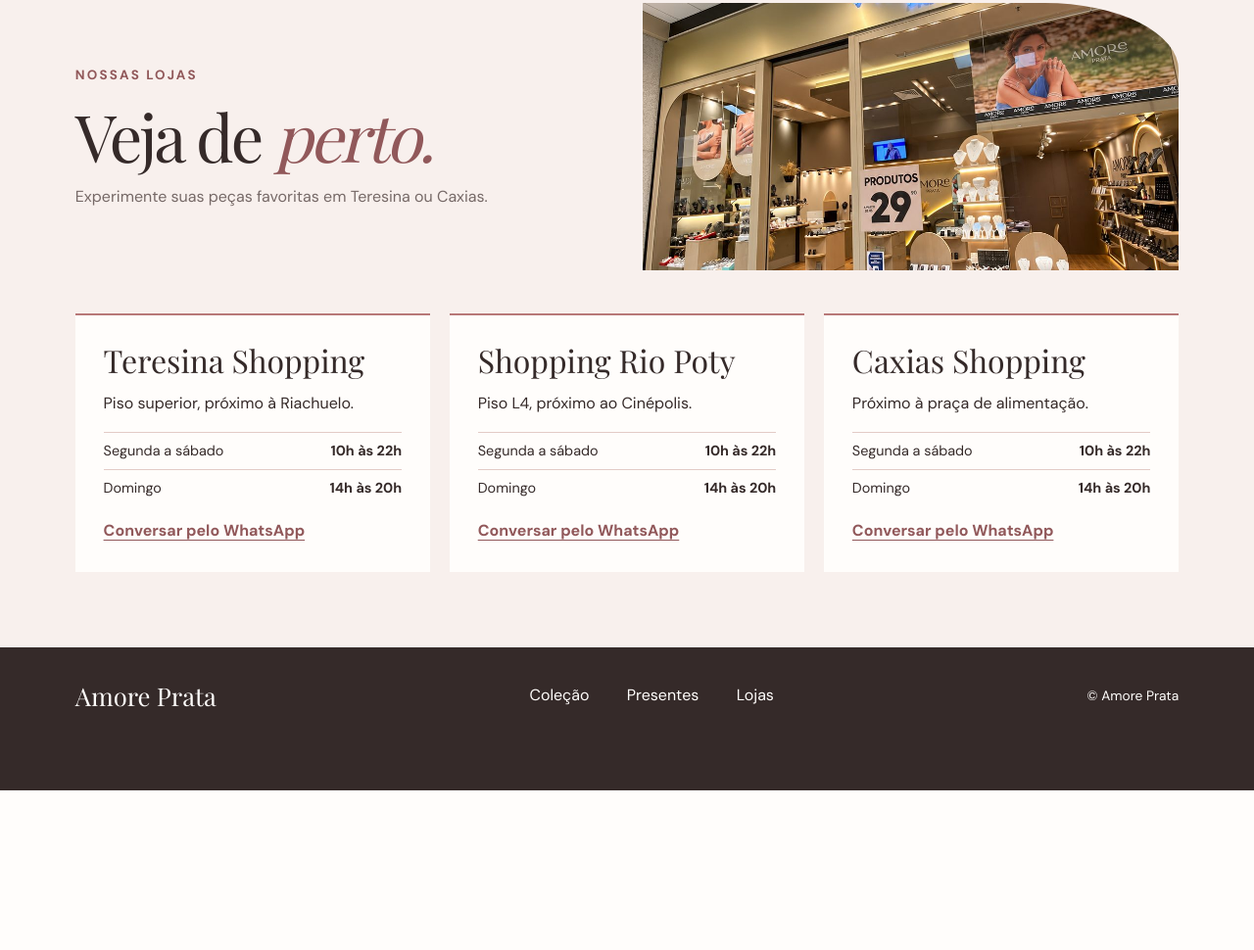
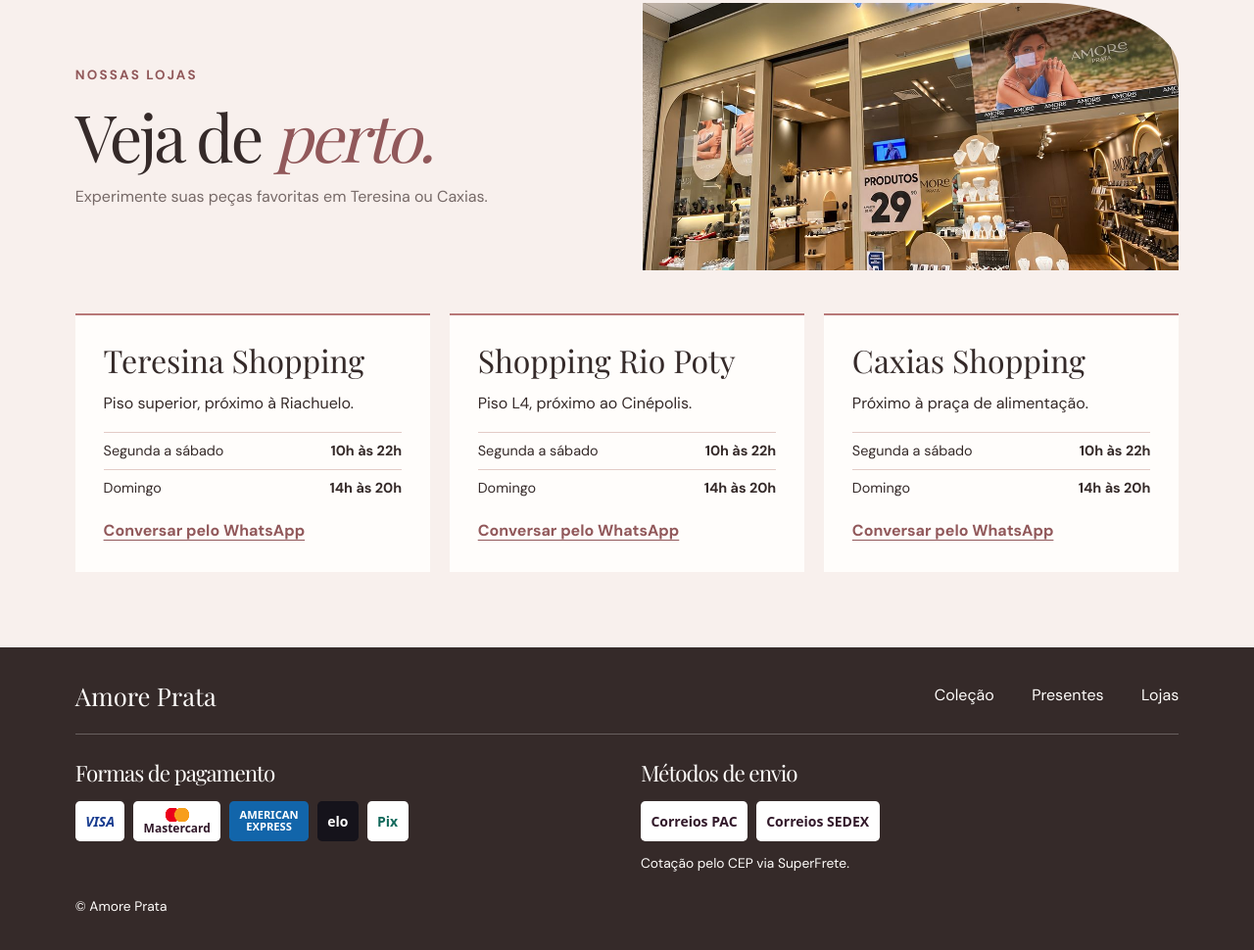
Before and after one commit to webnextora-dotcom/site-amore-prata, a website: page index.html in a window 1280 px wide. Shown: the part 1902-2872 px from the top of the page at 98% size. Before the commit the page ends 2709 px from the top, so only its background shows below. Drawn offline with nearby package versions, Linux system fonts and the light colour scheme; no server answers.

Commit message:
Show supported payment and shipping methods in the storefront footer

```diff
--- a/api/store.js
+++ b/api/store.js
@@ -190,7 +190,7 @@ async function startPayment(id) {
   const result = await pay('links',{
     order_nsu:id,redirect_url:origin+'/pedido',webhook_url:origin+'/api/webhook',
     items:order.shipping ? [...order.items,{description:'Frete Correios',price:order.shipping,quantity:1}] : order.items,
-    options:{single_payment:true,valid_until:expires}
+    options:{single_payment:true,valid_until:expires,payment_methods_enabled:['credit_card','pix']}
   });
   let url;
   try { url = new URL(result.url); } catch { fail(502,'A InfinitePay não retornou um link válido.'); }
--- a/index.html
+++ b/index.html
@@ -19,7 +19,7 @@
   <link rel="preconnect" href="https://fonts.googleapis.com">
   <link rel="preconnect" href="https://fonts.gstatic.com" crossorigin>
   <link href="https://fonts.googleapis.com/css2?family=DM+Sans:wght@400;500;600;700&family=Playfair+Display:wght@400;500;600&display=swap" rel="stylesheet">
-  <link rel="stylesheet" href="styles.css">
+  <link rel="stylesheet" href="styles.css?v=rodape">
 </head>
 <body>
   <a class="skip-link" href="#conteudo">Pular para o conteúdo</a>
@@ -95,6 +95,26 @@
     <nav aria-label="Navegação do rodapé"><a href="#essencia">Coleção</a>
       <a href="#presentes">Presentes</a>
       <a href="#visite">Lojas</a></nav>
+    <div class="footer-services">
+      <section aria-labelledby="footer-payment">
+        <h2 id="footer-payment">Formas de pagamento</h2>
+        <ul class="footer-badges">
+          <li class="footer-badge footer-visa">Visa</li>
+          <li class="footer-badge footer-mastercard">Mastercard</li>
+          <li class="footer-badge footer-amex">American<br>Express</li>
+          <li class="footer-badge footer-elo">Elo</li>
+          <li class="footer-badge footer-pix">Pix</li>
+        </ul>
+      </section>
+      <section aria-labelledby="footer-delivery">
+        <h2 id="footer-delivery">Métodos de envio</h2>
+        <ul class="footer-badges">
+          <li class="footer-badge">Correios PAC</li>
+          <li class="footer-badge">Correios SEDEX</li>
+        </ul>
+        <p>Cotação pelo CEP via SuperFrete.</p>
+      </section>
+    </div>
     <p>© Amore Prata</p>
   </footer>
   <dialog id="cart" class="selection-dialog" aria-labelledby="cart-title"><div class="dialog-heading"><h2 id="cart-title">Sua sacola</h2><form method="dialog"><button class="outline" aria-label="Fechar sacola">Fechar</button></form></div><div id="lines"></div><p id="totals"></p><p><a href="/pedido">Acompanhar último pedido</a></p><form id="checkout" hidden><h3>Dados de entrega</h3><p id="shippingHelp">A loja consulta os Correios e informa o valor e o prazo antes do pagamento.</p><div class="fields">
--- a/styles.css
+++ b/styles.css
@@ -191,3 +191,39 @@ h2 em { color: var(--rose-deep); }
 #cart input, #cart select { width: 100%; min-width: 0; min-height: 44px; font: inherit; padding: .4rem; border: 1px solid var(--rose-deep); }
 #cart #totals { margin-block: 1rem; font-weight: 600; }
 @media (max-width: 600px) { .products { grid-template-columns: repeat(2, minmax(0, 1fr)); gap: .85rem; } }
+
+.footer-services {
+  flex: 0 0 100%;
+  display: grid;
+  grid-template-columns: repeat(auto-fit, minmax(min(100%, 21rem), 1fr));
+  gap: 1.75rem;
+  border-top: 1px solid rgb(255 255 255 / 25%);
+  padding-top: 1.5rem;
+}
+.footer-services h2 { margin: 0 0 .85rem; font: 1.4rem var(--serif); }
+.footer-services p { margin: .65rem 0 0; }
+.footer-badges { display: flex; flex-wrap: wrap; gap: .55rem; margin: 0; padding: 0; list-style: none; }
+.footer-badge {
+  display: inline-grid;
+  place-content: center;
+  align-items: center;
+  min-height: 2.6rem;
+  padding: .35rem .65rem;
+  border-radius: .3rem;
+  background: #fff;
+  color: #32192a;
+  text-align: center;
+  font: 700 .875rem/1.1 system-ui, sans-serif;
+}
+.footer-visa { color: #173b8f; font-style: italic; text-transform: uppercase; }
+.footer-mastercard { justify-items: center; font-size: .75rem; }
+.footer-mastercard::before {
+  content: "";
+  width: 1.6rem;
+  height: .85rem;
+  background: radial-gradient(circle at 68% 50%, #f79e1b 0 39%, transparent 41%),
+              radial-gradient(circle at 32% 50%, #eb001b 0 39%, transparent 41%);
+}
+.footer-amex { background: #1265aa; color: #fff; text-transform: uppercase; font-size: .7rem; }
+.footer-elo { background: #15131b; color: #fff; text-transform: lowercase; }
+.footer-pix { color: #12695b; }
```
